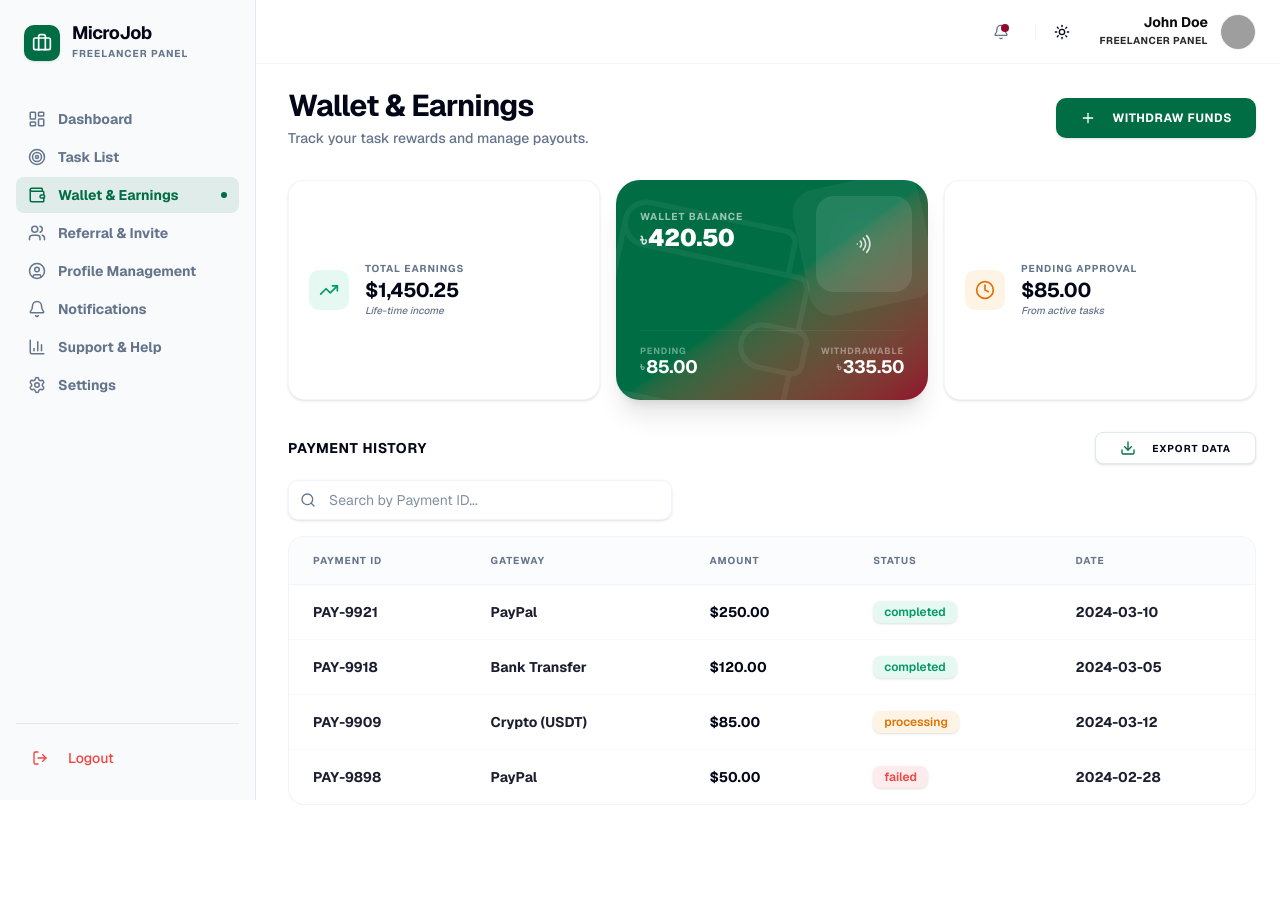
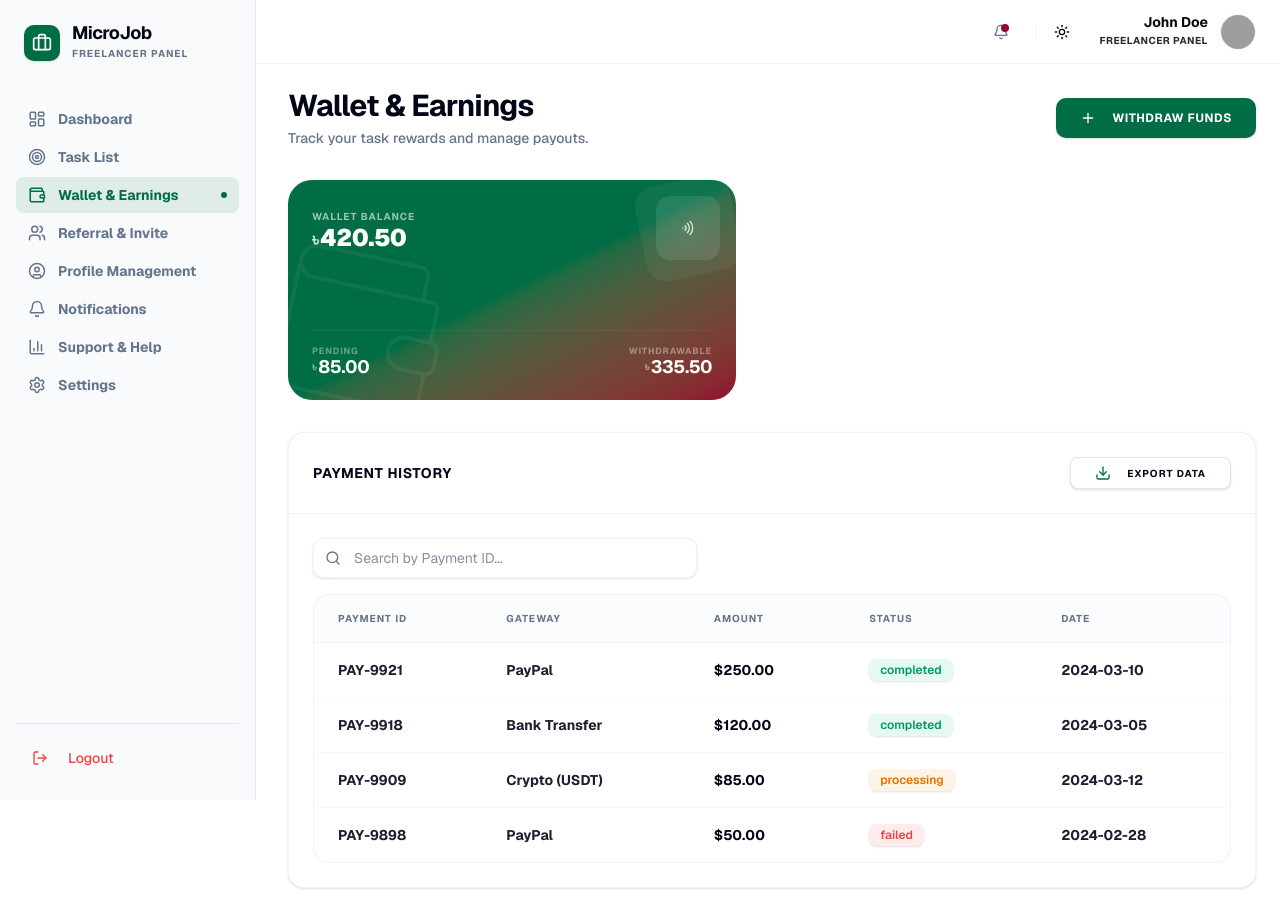
Before and after one commit to smtechsoft/Microjob-Platform-Next-JS, a Next.js app: page /freelancer/wallet in a window 1280 px wide. Before the commit the page ends 829 px from the top, so only its background shows below. Built offline with nearby package versions, Linux system fonts and the light colour scheme; grey boxes are pictures that could not be loaded.

Commit message:
card UI bugs fixed

```diff
--- a/app/(dashboard)/freelancer/wallet/page.tsx
+++ b/app/(dashboard)/freelancer/wallet/page.tsx
@@ -17,25 +17,11 @@ import { WalletCard } from "@/components/shared/wallet-card"
 
 const walletStats = [
   {
-    title: "Total Earnings",
-    value: "$1,450.25",
-    description: "Life-time income",
-    icon: TrendingUp,
-    color: "bg-emerald-500/10 text-emerald-600",
-  },
-  {
     title: "Available Balance",
     value: "420.50",
     description: "Ready to withdraw",
     icon: Wallet,
     color: "bg-blue-500/10 text-blue-600",
-  },
-  {
-    title: "Pending Approval",
-    value: "$85.00",
-    description: "From active tasks",
-    icon: Clock,
-    color: "bg-amber-500/10 text-amber-600",
   },
 ]
 
@@ -106,10 +92,9 @@ export default function FreelancerWalletPage() {
         onAction={() => open("WITHDRAW_FUNDS")}
       />
 
-      {/* Wallet Stats - Responsive Grid & Same Height Cards */}
-      <div className="grid gap-4 grid-cols-1 sm:grid-cols-2 lg:grid-cols-3">
+      {/* Wallet Stats - Single Wallet Card for Freelancers */}
+      <div className="max-w-md">
         {walletStats.map((stat, i) => (
-          stat.title === "Available Balance" ? (
            <motion.div
               key={stat.title}
               initial={{ opacity: 0, y: 10 }}
@@ -124,41 +109,21 @@ export default function FreelancerWalletPage() {
                 className="h-full"
               />
             </motion.div>
-          ) : (
-            <motion.div
-              key={stat.title}
-              initial={{ opacity: 0, y: 10 }}
-              animate={{ opacity: 1, y: 0 }}
-              transition={{ delay: i * 0.05, duration: 0.4 }}
-              className="h-[220px]"
-            >
-              <Card className="border border-border/40 bg-card shadow-sm h-full flex flex-col justify-center">
-                <CardContent className="p-5">
-                  <div className="flex items-center gap-4">
-                    <div className={stat.color + " rounded-lg p-2.5"}>
-                      <stat.icon className="size-5" />
-                    </div>
-                    <div>
-                      <p className="text-[10px] font-bold text-muted-foreground uppercase tracking-widest leading-none mb-1.5">{stat.title}</p>
-                      <h3 className="text-xl font-bold text-foreground tracking-tight leading-none">{stat.value}</h3>
-                      <p className="text-[10px] text-muted-foreground font-medium mt-1.5 italic leading-none">{stat.description}</p>
-                    </div>
-                  </div>
-                </CardContent>
-              </Card>
-            </motion.div>
-          )
         ))}
       </div>
 
-      <div className="space-y-4">
+      <Card className="border border-border/50 bg-card shadow-sm">
+        <CardContent className="p-0">
+          <div className="p-6 border-b border-border/50">
             <div className="flex items-center justify-between">
               <h4 className="text-sm font-bold text-foreground uppercase tracking-wider">Payment History</h4>
-          <Button variant="outline" size="sm" className="h-8 text-[10px] font-bold uppercase tracking-widest px-6 transition-all hover:bg-secondary/10">
+              <Button variant="outline" size="sm" className="h-8 text-[10px] font-bold uppercase tracking-widest px-6 transition-all hover:bg-secondary/10 hover:border-primary/20">
                 <Download className="mr-2 size-3.5 text-primary" />
                 Export Data
               </Button>
             </div>
+          </div>
+          <div className="p-6">
             <DataTable
               data={withdrawals}
               columns={columns}
@@ -166,6 +131,8 @@ export default function FreelancerWalletPage() {
               placeholder="Search by Payment ID..."
             />
           </div>
+        </CardContent>
+      </Card>
     </div>
   )
 }
--- a/components/shared/dashboard-view.tsx
+++ b/components/shared/dashboard-view.tsx
@@ -39,10 +39,7 @@ const getStats = (role: string) => {
     ]
   }
   return [
-    { title: "Total Earnings", value: "$1,450.25", description: "Life-time", icon: DollarSign, trend: "up", color: "bg-emerald-500/10 text-emerald-600" },
-    { title: "Tasks Completed", value: "156", description: "+12 this week", icon: CheckCircle2, trend: "up", color: "bg-secondary/10 text-secondary" },
     { title: "Current Balance", value: "420.50", description: "Ready to withdraw", icon: Clock, trend: "neutral", color: "bg-emerald-500/10 text-emerald-600" },
-    { title: "Success Rate", value: "99.1%", description: "Near perfect", icon: TrendingUp, trend: "up", color: "bg-secondary/10 text-secondary" },
   ]
 }
 
@@ -72,17 +69,20 @@ export function DashboardView({ role = "admin" }: { role?: string }) {
           <p className="text-sm font-medium text-muted-foreground">Welcome back. Here is your <span className="font-bold text-primary capitalize">{role}</span> dashboard.</p>
         </div>
         <div className="flex items-center gap-2">
-          <Button variant="outline" size="sm" className="rounded-lg border-border text-xs font-bold uppercase tracking-wider text-foreground">
+          <Button variant="outline" size="sm" className="rounded-lg border-border text-xs font-bold uppercase tracking-wider text-foreground transition-all hover:border-primary/20">
             {role === "freelancer" ? "Withdraw" : "Reports"}
           </Button>
-          <Button size="sm" className="rounded-lg bg-primary text-primary-foreground hover:bg-primary/90 shadow-sm text-xs font-bold uppercase tracking-wider">
+          <Button size="sm" className="rounded-lg bg-primary text-primary-foreground hover:bg-primary/90 text-xs font-bold uppercase tracking-wider">
             {role === "freelancer" ? "Find Tasks" : "Add Task"}
           </Button>
         </div>
       </div>
 
-      {/* Stats Grid - Responsive 1, 2, 4 columns */}
-      <div className="grid gap-4 grid-cols-1 sm:grid-cols-2 lg:grid-cols-4">
+      {/* Stats Grid */}
+      <div className={cn(
+        "grid gap-4",
+        role === "freelancer" ? "grid-cols-1 max-w-md" : "grid-cols-1 sm:grid-cols-2 lg:grid-cols-4"
+      )}>
         {currentStats.map((stat, i) => (
           (role === "freelancer" && stat.title === "Current Balance") ? (
              <motion.div
@@ -107,7 +107,7 @@ export function DashboardView({ role = "admin" }: { role?: string }) {
               transition={{ delay: i * 0.05, duration: 0.4 }}
               className="h-[220px]"
             >
-              <Card className="border border-border/50 bg-card transition-all duration-300 hover:border-primary/20 h-full flex flex-col justify-center">
+              <Card className="border border-border/50 bg-card transition-all duration-300 hover:border-primary/20 h-full flex flex-col justify-center shadow-sm">
                 <div className="p-6">
                   <div className="flex items-center justify-between">
                     <div className={stat.color + " rounded-lg p-2.5"}>
@@ -209,7 +209,7 @@ export function DashboardView({ role = "admin" }: { role?: string }) {
       {(role === "admin" || role === "agent") && (
         <div className="grid gap-4 grid-cols-1 sm:grid-cols-2 lg:grid-cols-3">
           {/* Quick Actions */}
-          <Card className="border border-border/50 bg-card hover:border-primary/30 transition-all duration-300 cursor-pointer group">
+          <Card className="border border-border/50 bg-card hover:border-primary/30 transition-all duration-300 cursor-pointer group shadow-sm">
             <CardContent className="p-5 flex items-center gap-4 h-[90px]">
               <div className="size-11 rounded-xl bg-primary/10 flex items-center justify-center text-primary group-hover:scale-110 transition-transform">
                 <Users className="size-5" />
@@ -223,7 +223,7 @@ export function DashboardView({ role = "admin" }: { role?: string }) {
               </div>
             </CardContent>
           </Card>
-          <Card className="border border-border/50 bg-card hover:border-secondary/30 transition-all duration-300 cursor-pointer group">
+          <Card className="border border-border/50 bg-card hover:border-secondary/30 transition-all duration-300 cursor-pointer group shadow-sm">
             <CardContent className="p-5 flex items-center gap-4 h-[90px]">
               <div className="size-11 rounded-xl bg-secondary/10 flex items-center justify-center text-secondary group-hover:scale-110 transition-transform">
                 <DollarSign className="size-5" />
@@ -237,7 +237,7 @@ export function DashboardView({ role = "admin" }: { role?: string }) {
               </div>
             </CardContent>
           </Card>
-          <Card className="border border-border/40 bg-card hover:bg-destructive/5 hover:border-destructive/30 transition-all duration-300 cursor-pointer group sm:col-span-2 lg:col-span-1">
+          <Card className="border border-border/40 bg-card hover:bg-destructive/5 hover:border-destructive/30 transition-all duration-300 cursor-pointer group sm:col-span-2 lg:col-span-1 shadow-sm">
             <CardContent className="p-5 flex items-center gap-4 h-[90px]">
               <div className="size-11 rounded-xl bg-destructive/10 flex items-center justify-center text-destructive group-hover:scale-110 transition-transform">
                 <AlertCircle className="size-5" />
--- a/components/shared/wallet-card.tsx
+++ b/components/shared/wallet-card.tsx
@@ -20,21 +20,21 @@ export function WalletCard({
 }: WalletCardProps) {
   return (
     <div className={cn(
-      "relative w-full h-[220px] rounded-[24px] overflow-hidden bg-gradient-to-br from-[#006D44] via-[#006D44] to-[#910A2D] text-white shadow-xl transition-all duration-500 hover:shadow-primary/20 hover:-translate-y-1",
+      "relative w-full h-[220px] rounded-[24px] overflow-hidden bg-gradient-to-br from-[#006D44] via-[#006D44] to-[#910A2D] text-white transition-all duration-300",
       className
     )}>
       {/* 1. Background Visuals (Shapes and Icons) */}
-      <div className="absolute top-4 right-4 w-32 h-32 bg-white/5 rounded-[24px] -rotate-12 transform translate-x-4 -translate-y-4" />
-      <div className="absolute top-4 right-4 w-24 h-24 bg-white/10 rounded-[18px] flex items-center justify-center">
+      <div className="absolute top-4 right-4 w-24 h-24 bg-white/5 rounded-[20px] -rotate-12 transform translate-x-4 -translate-y-4" />
+      <div className="absolute top-4 right-4 w-16 h-16 bg-white/10 rounded-[14px] flex items-center justify-center">
         <div className="relative">
-          <div className="absolute inset-0 bg-white/20 blur-xl rounded-full" />
-          <Wifi className="size-5 text-white/80 rotate-90" />
+          <div className="absolute inset-0 bg-white/20 blur-lg rounded-full" />
+          <Wifi className="size-4 text-white/80 rotate-90" />
         </div>
       </div>
 
-      {/* 2. Large Background Wallet Icon (User Request) */}
-      <div className="absolute -bottom-10 -left-10 opacity-[0.06] pointer-events-none z-0">
-        <Wallet className="size-64 rotate-12" strokeWidth={0.5} />
+      {/* 2. Background Wallet Icon (Reduced size as requested) */}
+      <div className="absolute -bottom-6 -left-6 opacity-[0.06] pointer-events-none z-0">
+        <Wallet className="size-48 rotate-12" strokeWidth={0.5} />
       </div>
 
       {/* Content Layer */}
@@ -54,7 +54,7 @@ export function WalletCard({
           </div>
         </div>
 
-        {/* Bottom Section: Sub Stats (From Image Reference) */}
+        {/* Bottom Section: Sub Stats */}
         <div className="grid grid-cols-2 gap-2 pt-4 border-t border-white/5">
           <div className="space-y-0.5">
             <p className="text-[9px] font-bold text-white/40 uppercase tracking-widest leading-none">Pending</p>
```
Lines whose indentation alone changed are shown as unchanged.
